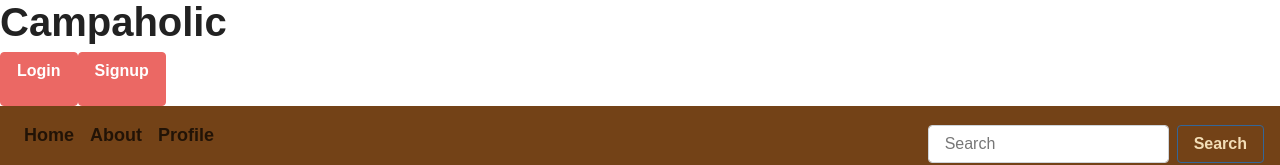
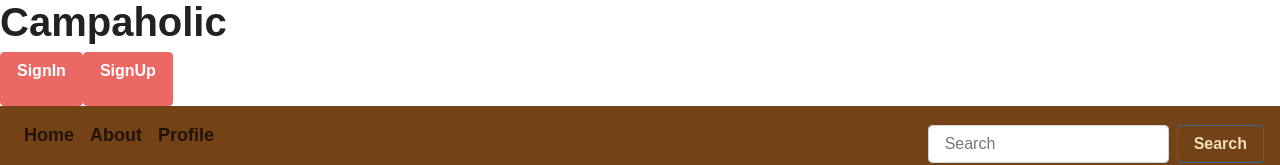
Before and after one commit to Danomiterock/Campaholic, a React (Create React App) app in the folder client/: page / in a window 1280 px wide. Shown: the top 165 px of the page. Built offline with nearby package versions, Linux system fonts and the light colour scheme; no server answers; a web font is replaced by a local one.

Commit message:
update buttons

```diff
--- a/client/src/components/Header/Header.js
+++ b/client/src/components/Header/Header.js
@@ -9,8 +9,8 @@ export function Header() {
         <div className="headnav">
             <h1> Campaholic </h1>
         </div>
-        <Button href="/LoginSignup"><p className="loginSignup">Login</p></Button>
-        <Button href="/LoginSignup"><p className="loginSignup">Signup</p></Button>
+        <Button href="/LoginSignup"><p className="loginSignup">SignIn</p></Button>
+        <Button href="/LoginSignup"><p className="loginSignup">SignUp</p></Button>
     </header>
   );
 }
```
